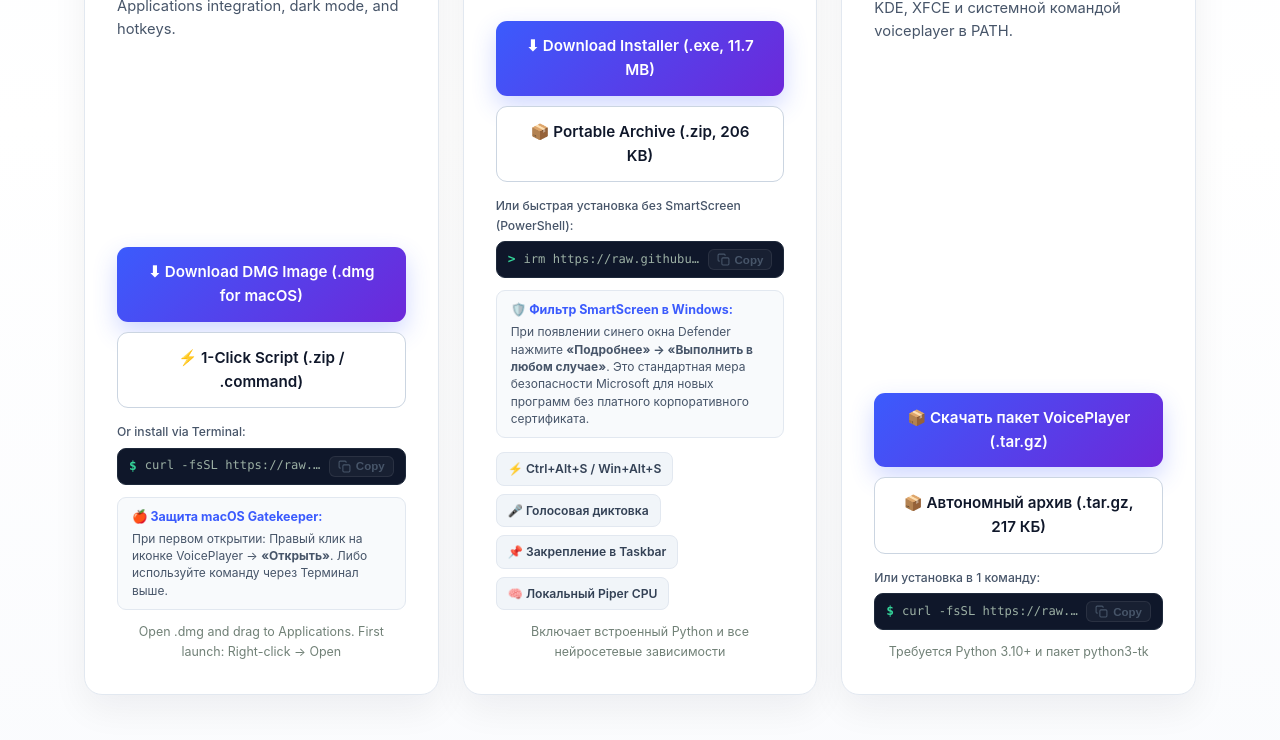
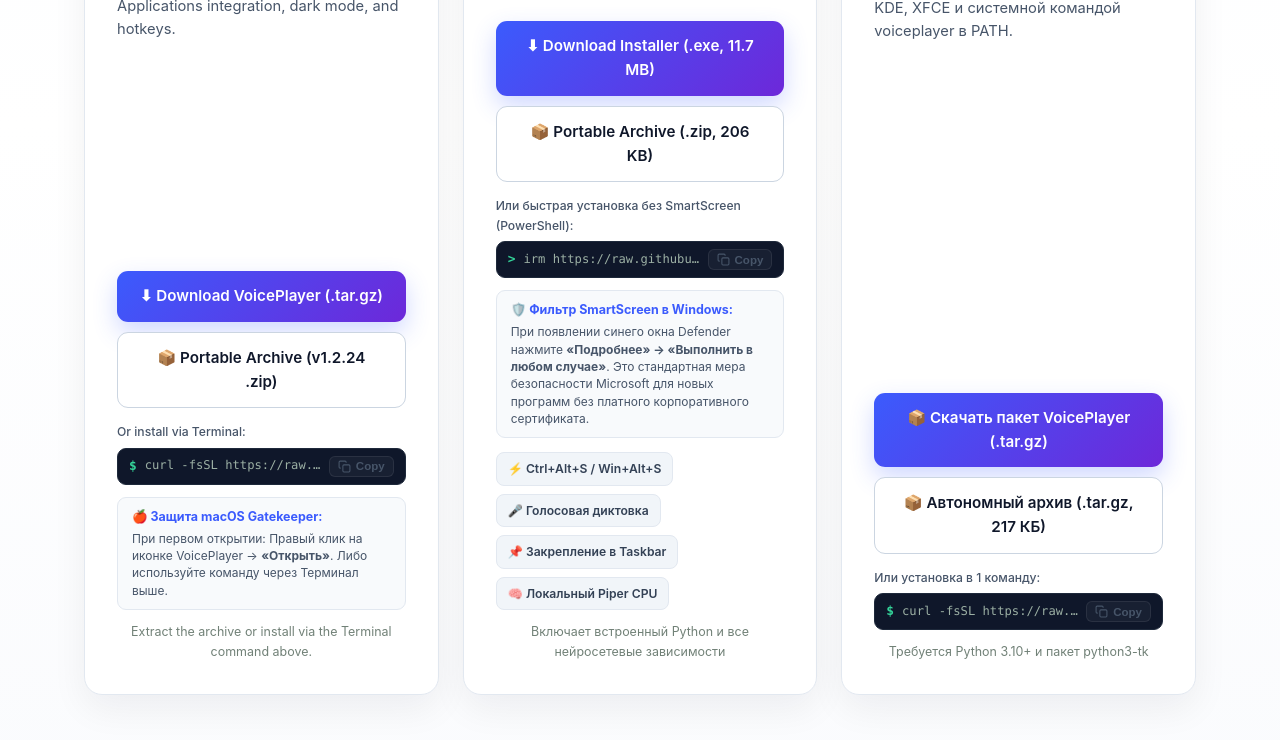
Before and after one commit to infostroper-cloud/voice-player, a plain HTML site: page download.html in a window 1280 px wide. Shown: the part 754-1494 px from the top of the page. Drawn offline with Linux system fonts and the light colour scheme.

Commit message:
fix(mac): fix install.sh CRLF/PEP668/BSD-sort/tag-parsing and remove misleading .dmg label

```diff
--- a/download.html
+++ b/download.html
@@ -618,7 +618,7 @@
           <span class="tip-badge">🍎 Защита macOS Gatekeeper:</span>
           <span>При первом открытии: Правый клик на иконке VoicePlayer → <strong>«Открыть»</strong>. Либо используйте команду через Терминал выше.</span>
         </div>
-        <div class="req-hint" id="hint-mac">Откройте .dmg и перетащите VoicePlayer в «Программы».</div>
+        <div class="req-hint" id="hint-mac">Распакуйте архив или установите через Терминал командой выше.</div>
       </div>
 
       <!-- Windows Card -->
@@ -901,10 +901,10 @@
         titleMac: "Apple macOS",
         metaMac: "macOS 11+ (Big Sur, Monterey, Ventura, Sonoma, Sequoia)",
         descMac: "Оптимизировано для чипов Apple Silicon (M1/M2/M3/M4) и Intel x86_64. Нативная интеграция с папкой Программы, поддержка тёмной темы и горячих клавиш.",
-        btnMacRun: "⬇ Скачать образ (.dmg, для macOS)",
-        btnMacTar: "⚡ Скрипт в 1 клик (.zip / .command)",
+        btnMacRun: "⬇ Скачать пакет VoicePlayer (.tar.gz)",
+        btnMacTar: "📦 Портативный архив (v1.2.24 .zip)",
         lblMacCmd: "Или установка через Терминал:",
-        hintMac: "Откройте .dmg и перетащите в «Программы». При первом запуске: Правый клик → Открыть",
+        hintMac: "Распакуйте архив или установите через Терминал командой выше.",
         titleWin: "Microsoft Windows",
         metaWin: "Windows 10 / 11 (64-бит)",
         descWin: "Полноценный графический установщик с автоматическим созданием ярлыков на Рабочем столе, закреплением в панели задач и фоновым обновлением.",
@@ -943,10 +943,10 @@
         titleMac: "Apple macOS",
         metaMac: "macOS 11+ (Big Sur, Monterey, Ventura, Sonoma, Sequoia)",
         descMac: "Optimized for Apple Silicon (M1/M2/M3/M4) and Intel x86_64. Native Applications integration, dark mode, and hotkeys.",
-        btnMacRun: "⬇ Download DMG Image (.dmg for macOS)",
-        btnMacTar: "⚡ 1-Click Script (.zip / .command)",
+        btnMacRun: "⬇ Download VoicePlayer (.tar.gz)",
+        btnMacTar: "📦 Portable Archive (v1.2.24 .zip)",
         lblMacCmd: "Or install via Terminal:",
-        hintMac: "Open .dmg and drag to Applications. First launch: Right-click → Open",
+        hintMac: "Extract the archive or install via the Terminal command above.",
         titleWin: "Microsoft Windows",
         metaWin: "Windows 10 / 11 (64-bit)",
         descWin: "Full-featured GUI installer with desktop shortcuts, taskbar pinning, and background self-healing auto-updates.",
@@ -985,10 +985,10 @@
         titleMac: "Apple macOS",
         metaMac: "macOS 11+ (Big Sur, Monterey, Ventura, Sonoma, Sequoia)",
         descMac: "Optimizado para chips Apple Silicon (M1-M4) e Intel x86_64. Integración nativa en Aplicaciones y modo oscuro.",
-        btnMacRun: "⬇ Descargar imagen (.dmg para macOS)",
-        btnMacTar: "⚡ Script en 1 clic (.zip / .command)",
+        btnMacRun: "⬇ Descargar paquete VoicePlayer (.tar.gz)",
+        btnMacTar: "📦 Archivo portátil (v1.2.24 .zip)",
         lblMacCmd: "O instalar por Terminal:",
-        hintMac: "Abre el .dmg y arrastra a Aplicaciones. Primer inicio: Clic derecho → Abrir",
+        hintMac: "Extrae el archivo o instala con el comando de Terminal de arriba.",
         titleWin: "Microsoft Windows",
         metaWin: "Windows 10 / 11 (64 bits)",
         descWin: "Instalador con creación de accesos directos, anclaje a barra de tareas y autoactualización.",
@@ -1027,10 +1027,10 @@
         titleMac: "Apple macOS",
         metaMac: "macOS 11+ (Big Sur, Monterey, Ventura, Sonoma, Sequoia)",
         descMac: "Apple Silicon (M1〜M4) および Intel に最適化。アプリケーションフォルダ連携、ダークテーマ、ショートカット対応。",
-        btnMacRun: "⬇ ディスクイメージをダウンロード (.dmg, macOS用)",
-        btnMacTar: "⚡ 1クリックスクリプト (.zip / .command)",
+        btnMacRun: "⬇ VoicePlayer パッケージをダウンロード (.tar.gz)",
+        btnMacTar: "📦 ポータブルアーカイブ (v1.2.24 .zip)",
         lblMacCmd: "またはターミナルからインストール:",
-        hintMac: ".dmg を開き「アプリケーション」へ移動。初回起動: 右クリック →「開く」",
+        hintMac: "アーカイブを展開するか、上のターミナルコマンドでインストールしてください。",
         titleWin: "Microsoft Windows",
         metaWin: "Windows 10 / 11 (64ビット)",
         descWin: "デスクトップショートカット作成、タスクバーピン留め、自動バックグラウンド更新を備えたGUIインストーラー。",
@@ -1069,10 +1069,10 @@
         titleMac: "Apple macOS",
         metaMac: "macOS 11+ (Big Sur, Monterey, Ventura, Sonoma, Sequoia)",
         descMac: "针对 Apple Silicon (M1-M4) 和 Intel 深度优化。原生应用程序目录集成，支持深色模式与快捷键。",
-        btnMacRun: "⬇ 下载磁盘镜像 (.dmg, macOS)",
-        btnMacTar: "⚡ 一键脚本 (.zip / .command)",
+        btnMacRun: "⬇ 下载 VoicePlayer 安装包 (.tar.gz)",
+        btnMacTar: "📦 便携压缩包 (v1.2.24 .zip)",
         lblMacCmd: "或通过终端命令安装:",
-        hintMac: "打开 .dmg 并拖入“应用程序”。首次启动：右键点击 → 选择“打开”",
+        hintMac: "解压压缩包，或使用上方终端命令一键安装。",
         titleWin: "Microsoft Windows",
         metaWin: "Windows 10 / 11 (64位)",
         descWin: "全功能图形化安装包，自动创建桌面图标、任务栏锁定与后台自我修复更新。",
```
Also changed, not shown: web/download.html (+16 -16 lines), 2 other files.
